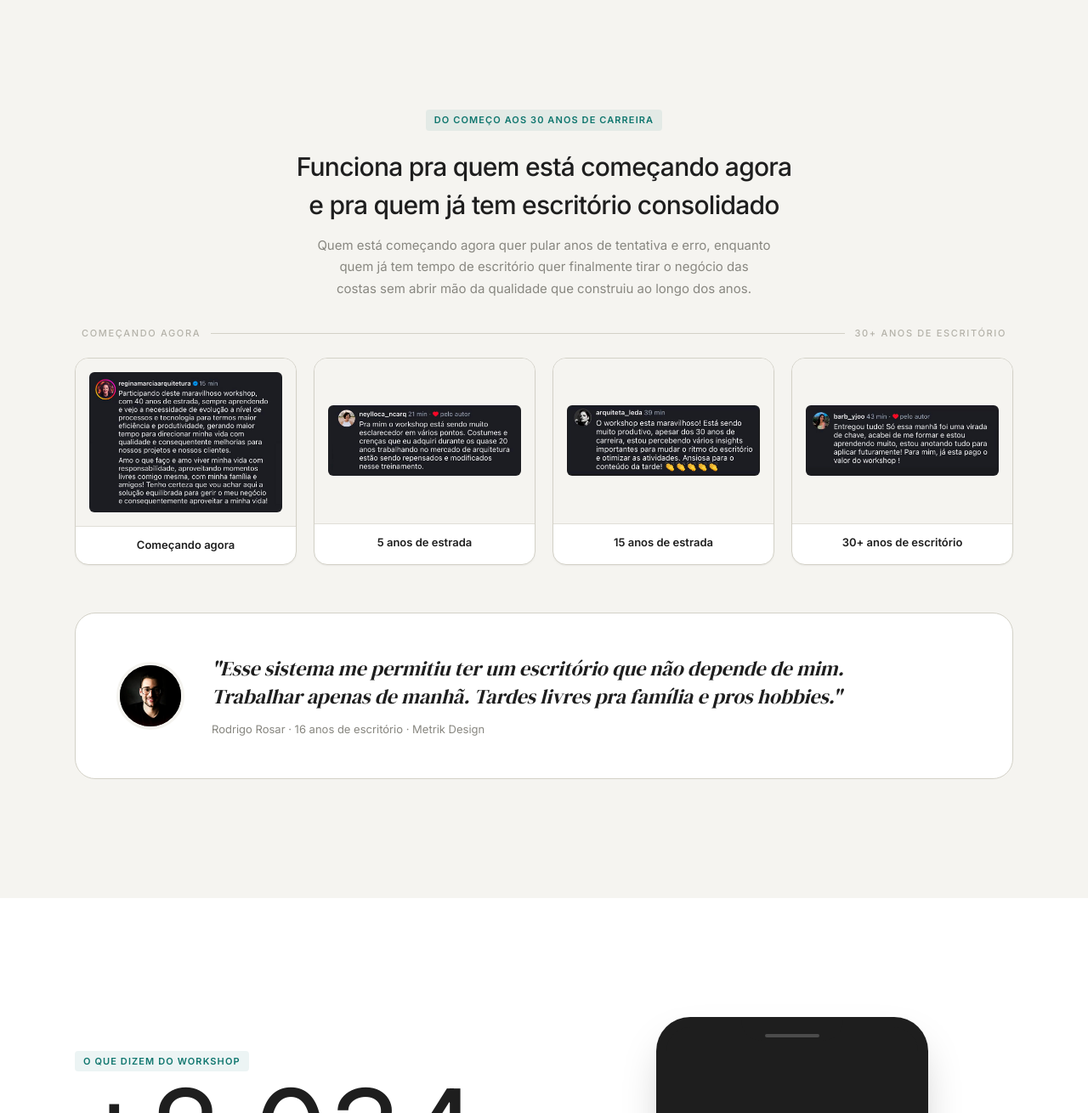
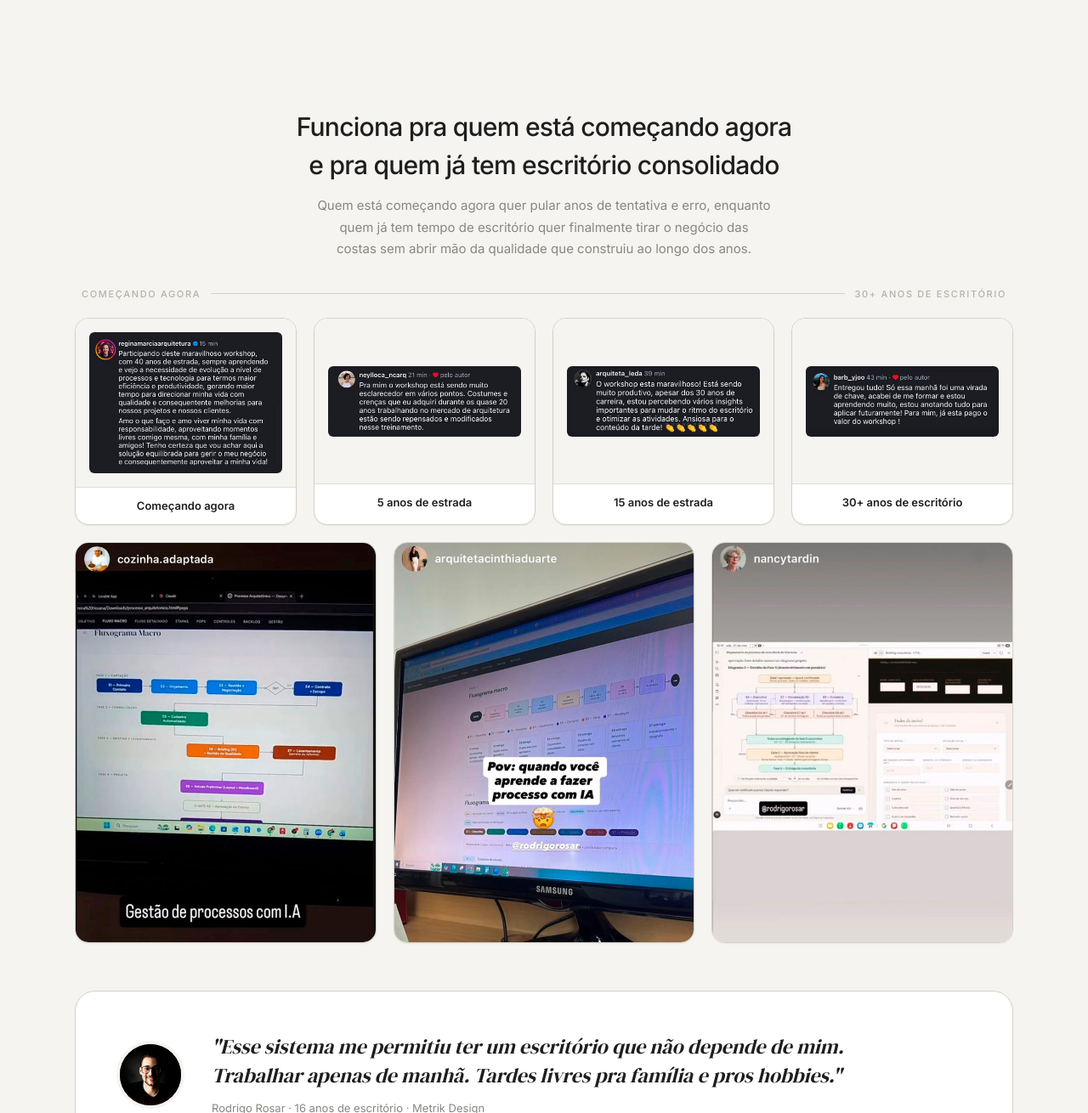
Before and after one commit to METRIK-GROUP/wpdp-preview, a plain HTML site: page index.html in a window 1280 px wide. Shown: the part 10340-11650 px from the top of the page at 85% size. Drawn offline with nearby package versions, Linux system fonts and the light colour scheme; grey boxes are pictures that could not be loaded.

Commit message:
feat: prints 05-07 na sessao para quem e; remover badge deslocada

```diff
--- a/index.html
+++ b/index.html
@@ -767,8 +767,7 @@
   <!-- Strip: espectro de experiência — recém-formada até 30+ anos -->
   <div class="max-w-6xl mx-auto px-6 mt-14 sm:mt-20">
     <div data-r class="text-center mb-6 sm:mb-8">
-      <span class="sl-light mb-3 inline-block">Do começo aos 30 anos de carreira</span>
-      <h3 class="text-m-black font-medium tracking-tight mt-2" style="font-size:clamp(20px,3vw,30px)">Funciona pra quem está começando agora e pra quem já tem escritório consolidado</h3>
+      <h3 class="text-m-black font-medium tracking-tight" style="font-size:clamp(20px,3vw,30px)">Funciona pra quem está começando agora e pra quem já tem escritório consolidado</h3>
       <p class="text-m-5 text-[14px] sm:text-[15px] leading-[1.7] mt-3 mx-auto" style="max-width:580px">Quem está começando agora quer pular anos de tentativa e erro, enquanto quem já tem tempo de escritório quer finalmente tirar o negócio das costas sem abrir mão da qualidade que construiu ao longo dos anos.</p>
     </div>
 
@@ -810,6 +809,25 @@
         </div>
         <div class="px-4 py-3 border-t border-m-1/70 text-center">
           <p class="text-m-black text-[12px] sm:text-[13px] font-semibold">30+ anos de escritório</p>
+        </div>
+      </div>
+    </div>
+
+    <!-- Segunda fileira: mais depoimentos em cards verticais -->
+    <div class="grid grid-cols-1 sm:grid-cols-3 gap-4 sm:gap-5 mt-4 sm:mt-5" data-s>
+      <div data-r class="rounded-2xl border border-m-1 bg-white overflow-hidden shadow-sm hover:shadow-md transition-shadow duration-300">
+        <div class="bg-m-off" style="aspect-ratio:3/4">
+          <img src="images/print05.jpg" alt="Depoimento de aluno do Workshop" class="w-full h-full object-cover" loading="lazy" decoding="async">
+        </div>
+      </div>
+      <div data-r class="rounded-2xl border border-m-1 bg-white overflow-hidden shadow-sm hover:shadow-md transition-shadow duration-300">
+        <div class="bg-m-off" style="aspect-ratio:3/4">
+          <img src="images/print06.jpg" alt="Depoimento de aluno do Workshop" class="w-full h-full object-cover" loading="lazy" decoding="async">
+        </div>
+      </div>
+      <div data-r class="rounded-2xl border border-m-1 bg-white overflow-hidden shadow-sm hover:shadow-md transition-shadow duration-300">
+        <div class="bg-m-off" style="aspect-ratio:3/4">
+          <img src="images/print07.jpg" alt="Depoimento de aluno do Workshop" class="w-full h-full object-cover" loading="lazy" decoding="async">
         </div>
       </div>
     </div>
```
Also changed, not shown: images/print05.jpg (added), images/print06.jpg (added), images/print07.jpg (added), 1 other file.
